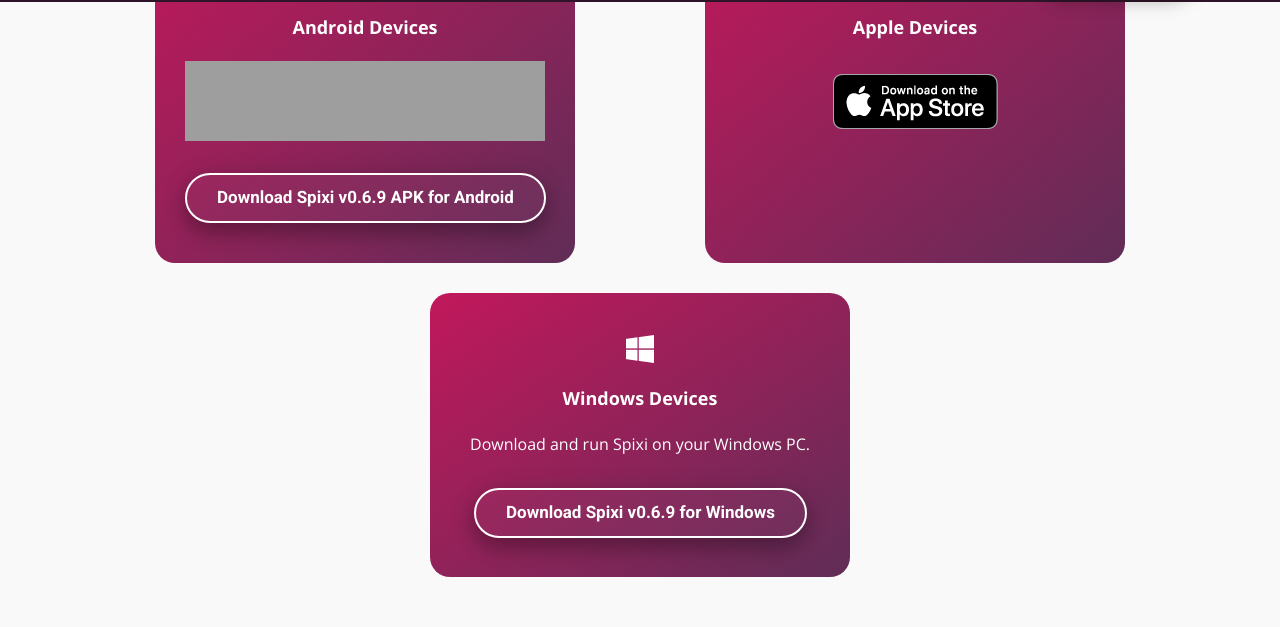
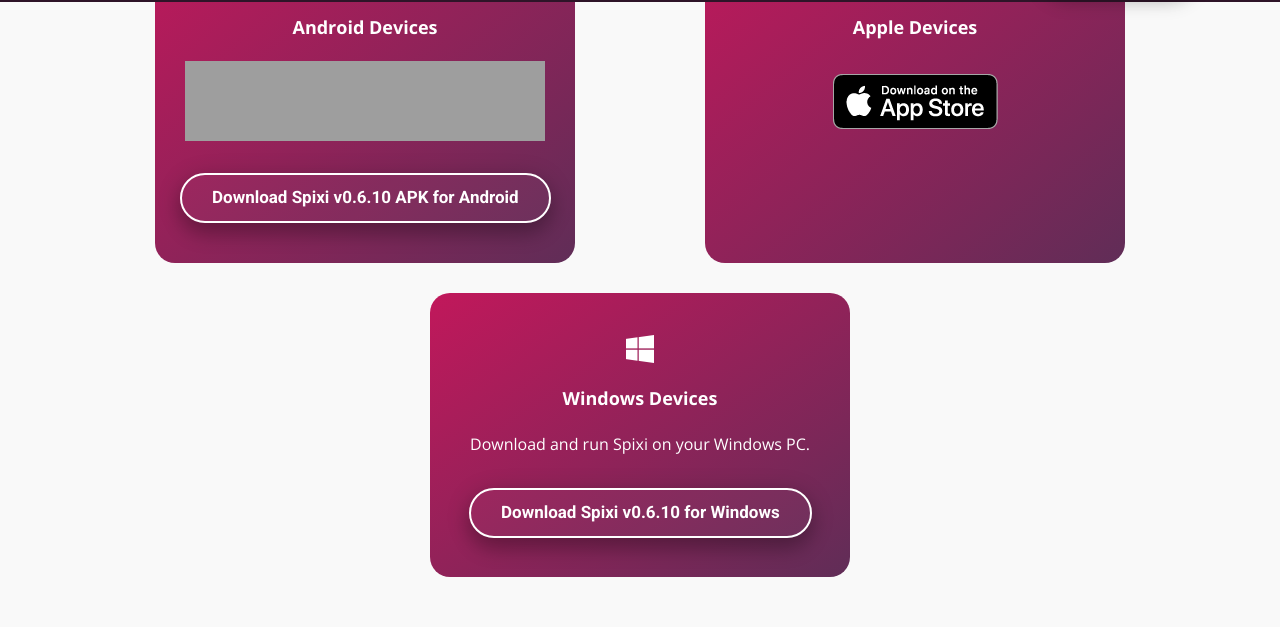
Before and after one commit to ProjectIxian/Spixi-website, a Jekyll site: the page built from download.md, in a window 1280 px wide and 900 px high, scrolled down 481 px. Shown: the part 73-700 px from the top of the window. Built offline with Jekyll 4.4.1, drawn with Linux system fonts in a browser that asks for light colours; nearby versions of some CDN libraries; grey boxes are pictures that could not be loaded.

Commit message:
Spixi-v0.6.10

```diff
--- a/_layouts/default.html
+++ b/_layouts/default.html
@@ -93,7 +93,7 @@
                                 <ul class="nav-links">
                                     <li><a href="https://play.google.com/store/apps/details?id=io.ixian.spixi" target="_blank">Android</a></li>
                                     <li><a href="https://apps.apple.com/us/app/spixi-im-wallet/id1506931056" target="_blank">iPhone &amp; iPad</a></li>
-                                    <li><a href="https://github.com/ProjectIxian/Spixi/releases/download/v0.6.9/Spixi-v0.6.9-Win.zip">Windows PC</a></li>
+                                    <li><a href="https://github.com/ProjectIxian/Spixi/releases/download/v0.6.10/Spixi-v0.6.10-Win.zip">Windows PC</a></li>
                                     <!--<li><a href="#">Linux</a></li>-->
                                 </ul>
                             </div>
--- a/download.md
+++ b/download.md
@@ -21,8 +21,8 @@
                     <img alt="Get it on Google Play" src="https://play.google.com/intl/en_us/badges/static/images/badges/en_badge_web_generic.png" style="height:80px"/>
                 </a>
             </p>
-            <a href="https://github.com/ProjectIxian/Spixi/releases/download/v0.6.9/Spixi-v0.6.9-Android.apk">
-                <button class="btn btn-primary text-left radial-fill" type="button">Download Spixi v0.6.9 APK for Android</button>
+            <a href="https://github.com/ProjectIxian/Spixi/releases/download/v0.6.10/Spixi-v0.6.10-Android.apk">
+                <button class="btn btn-primary text-left radial-fill" type="button">Download Spixi v0.6.10 APK for Android</button>
             </a>
         </div>
         <div class="col-md-3 col-xl-6 col-md-5 mb-3 downloadBoxSmall">
@@ -38,8 +38,8 @@
             <i class="fab fa-windows d-xl-flex justify-content-xl-center justify-content-center"></i>
             <strong>Windows Devices</strong>
             <p class="text-center">Download and run Spixi on your Windows PC.</p>
-            <a href="https://github.com/ProjectIxian/Spixi/releases/download/v0.6.9/Spixi-v0.6.9-Win.zip">
-                <button class="btn btn-primary text-left radial-fill" type="button">Download Spixi v0.6.9 for Windows</button>
+            <a href="https://github.com/ProjectIxian/Spixi/releases/download/v0.6.10/Spixi-v0.6.10-Win.zip">
+                <button class="btn btn-primary text-left radial-fill" type="button">Download Spixi v0.6.10 for Windows</button>
             </a>
         </div>
     </div>
```
